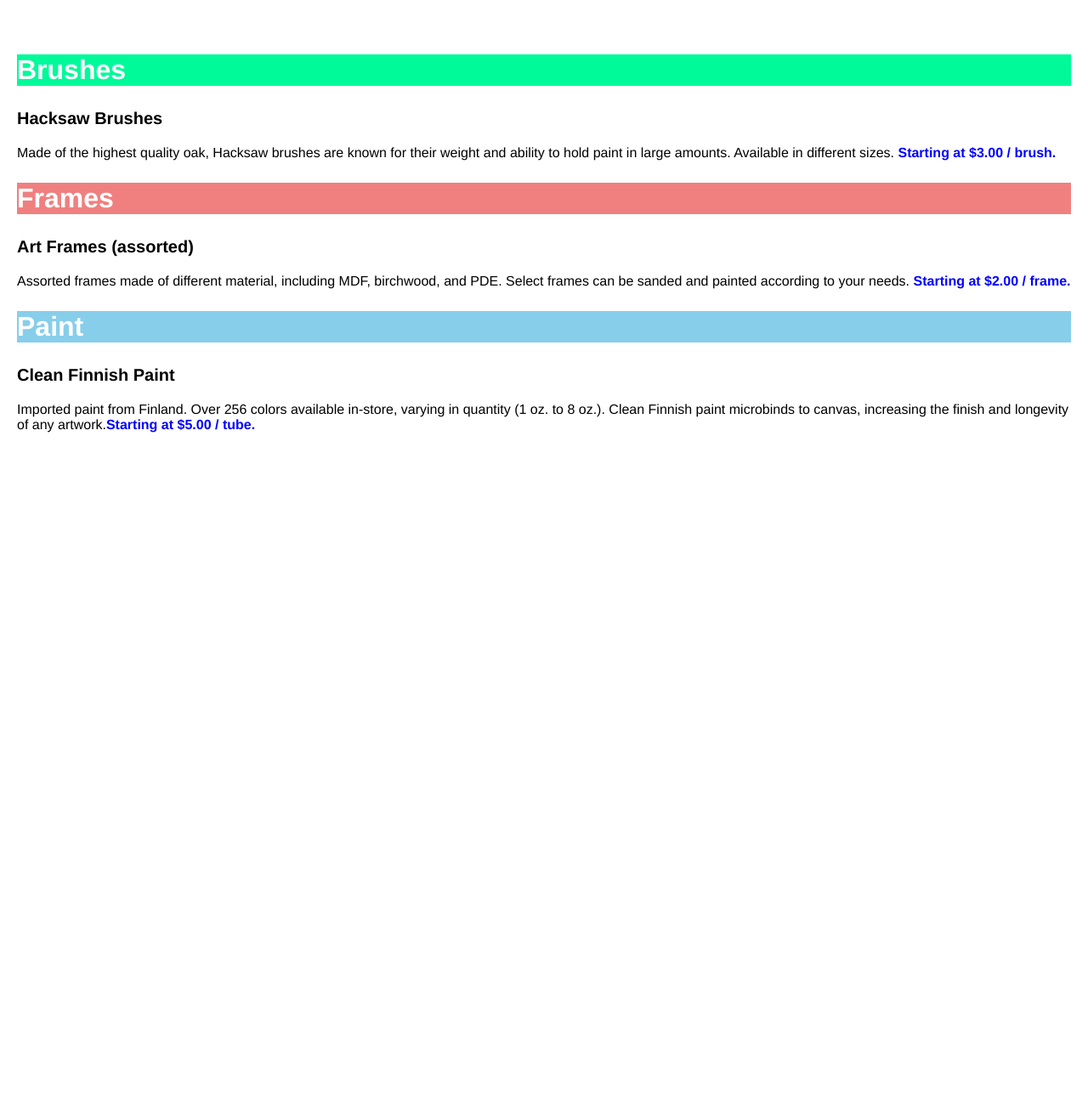
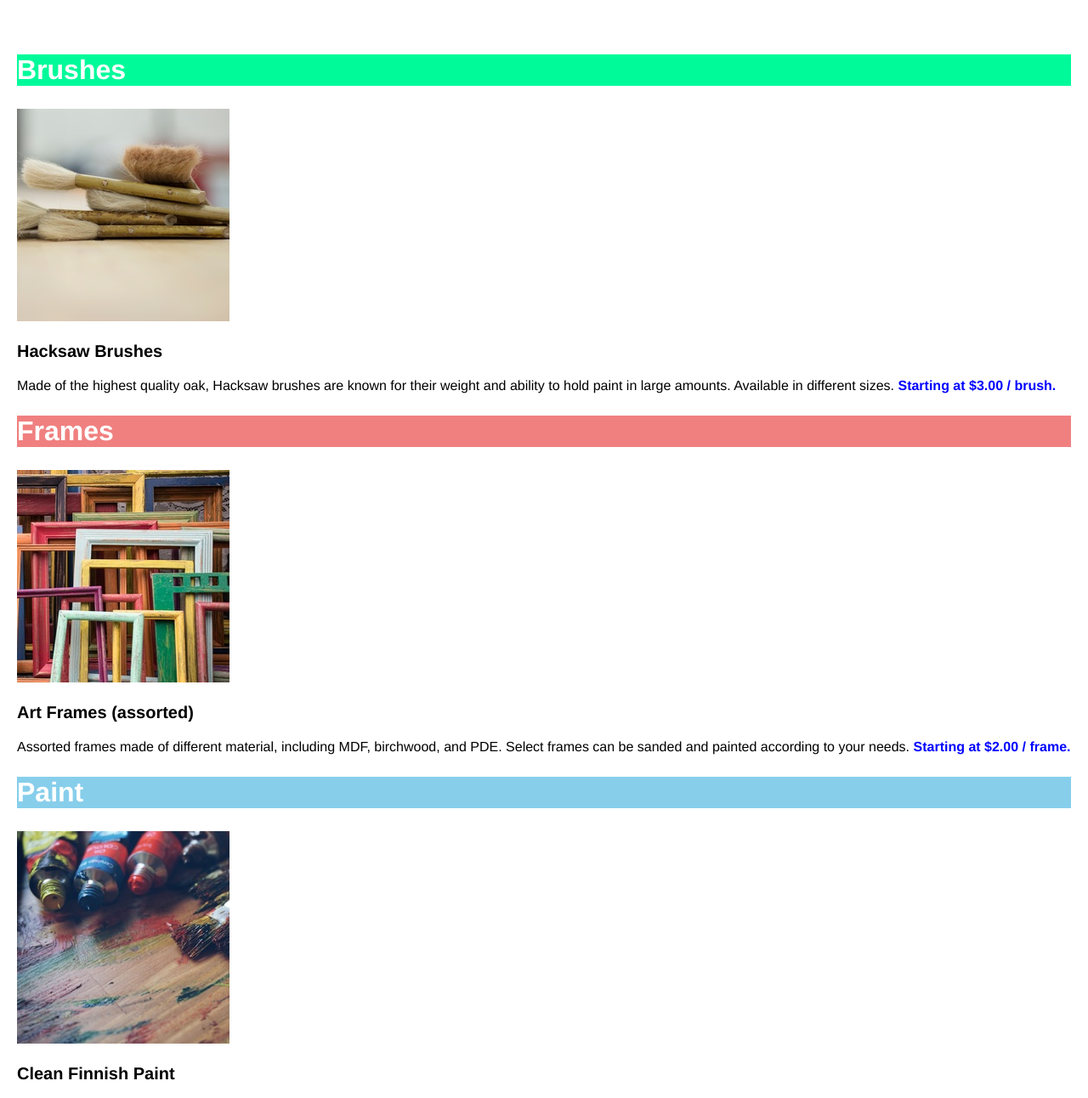
Before and after one commit to tingtastic/dasmotos-art-and-crafts, a plain HTML site: page index.html in a window 1280 px wide. Shown: the part 185-1477 px from the top of the page at 85% size. Before the commit the page ends 800 px from the top, so only its background shows below. Drawn offline with Linux system fonts and the light colour scheme.

Commit message:
added images

```diff
--- a/index.html
+++ b/index.html
@@ -22,18 +22,21 @@
 
         <article>
             <h2 class="brushes">Brushes</h2>
+            <img src="img/hacksaw.jpeg" alt="hacksaw brushes">
             <h3>Hacksaw Brushes</h3>
             <p>Made of the highest quality oak, Hacksaw brushes are known for their weight and ability to hold paint in large amounts. Available in different sizes. <span class="blue-bold">Starting at $3.00 / brush.</span></p>
         </article>
 
         <article>
             <h2 class="frames">Frames</h2>
+            <img src="img/frames.jpeg" alt="colorful frames">
             <h3>Art Frames (assorted)</h3>
             <p>Assorted frames made of different material, including MDF, birchwood, and PDE. Select frames can be sanded and painted according to your needs.<span class="blue-bold"> Starting at $2.00 / frame.</span></p>
         </article>
 
         <article>
             <h2 class="paint">Paint</h2>
+            <img src="img/finnish.jpeg" alt="open tubed paints">
             <h3>Clean Finnish Paint</h3>
             <p>Imported paint from Finland. Over 256 colors available in-store, varying in quantity (1 oz. to 8 oz.). Clean Finnish paint microbinds to canvas, increasing the finish and longevity of any artwork.<span class="blue-bold">Starting at $5.00 / tube.</span></p>
         </article>
```
